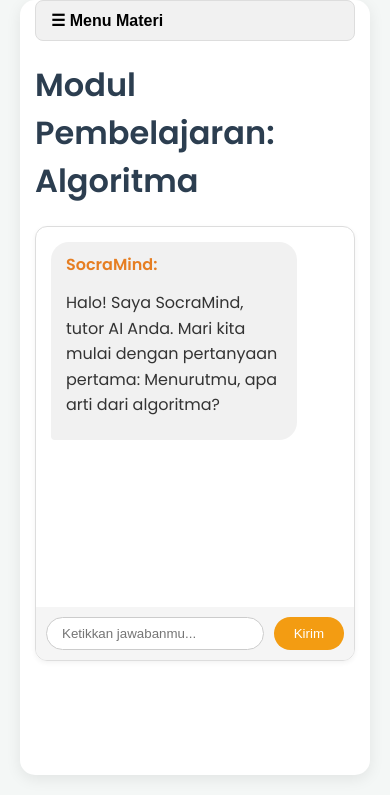
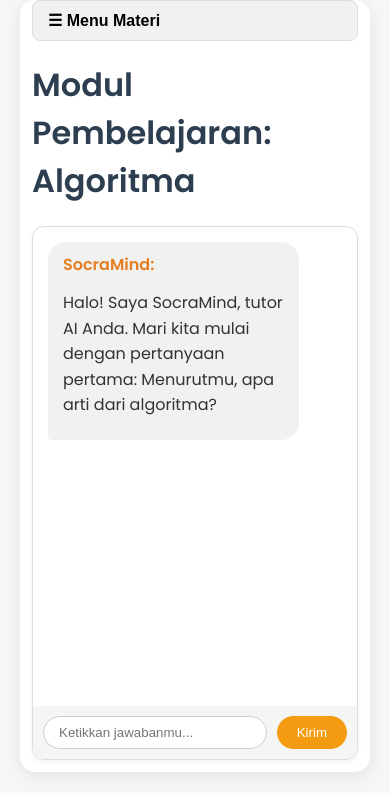
Before and after one commit to azkazkiya/socramindproject, a Flask app: page /learning/algoritma in a window 390 px wide. Shown: the part 131-926 px from the top of the page. Run offline with Flask 3, Linux system fonts and the light colour scheme; the visitor is signed in with stand-in values (Sample User, id 1); tables that the repository leaves empty hold one stand-in row (values such as "Sample post").

Commit message:
Update css mobile 4

```diff
--- a/app/static/css/style.css
+++ b/app/static/css/style.css
@@ -3,12 +3,15 @@
 
 /* Gaya Dasar */
 body {
+    display: flex;
     font-family: 'Poppins', sans-serif;
     background-color: #f4f7f6;
     /* background-color: #f9f9f9; */
     margin: 0;
     padding: 20px;
     color: #333;
+        flex-direction: column;
+
 }
 
 h1, h2, h3, h4 {
@@ -793,7 +796,8 @@ h1, h2, h3, h4 {
 
     /* --- Perbaikan Halaman Pembelajaran (learning.html) --- */
     .learning-layout {
-        flex-direction: column;
+         flex-grow: 1;
+        display: flex;
     }
 
     /* 1. Navigasi Menjadi Dropdown */
@@ -825,8 +829,9 @@ h1, h2, h3, h4 {
 
     /* 2. Input Chatbox Tidak Tertutup Keyboard */
     .learning-container {
+        flex-grow: 1; /* Ambil semua sisa tinggi yang tersedia */
         height: 90vh; /* Batasi tinggi container agar keyboard tidak menutupi */
-        padding: 0 15px 15px 15px;
+        padding: 0 12px 12px 12px;
         display: flex;
         flex-direction: column;
     }
```
